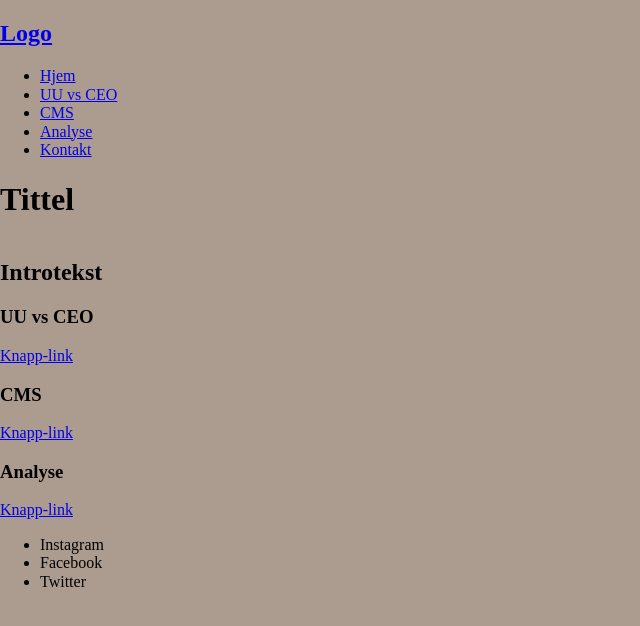
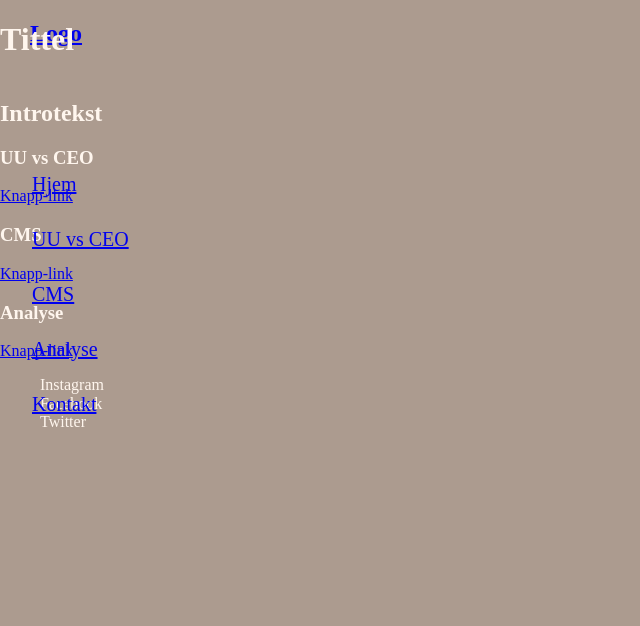
Before and after one commit to MiriamKy/Webdesign_2022, a PHP site: the page made by Deleksamen2 - nettside/index.html in a window 1280 px wide. Shown: the top 626 px of the page, without its empty margins (0-640 px from the left). Run offline with PHP 8.4, Linux system fonts and the light colour scheme.

Commit message:
Update style.css

```diff
--- a/Deleksamen2 - nettside/style.css
+++ b/Deleksamen2 - nettside/style.css
@@ -1,8 +1,45 @@
-body{
-    background-color: rgb(172, 155, 143);
+/* Fargepallett */
+
+:root{
+    --hvit: rgb(255, 246, 238);
+    --beige: rgb(172, 155, 143);
+    --brun: rgb(111, 71, 46);
+    --sort: rgb(15, 14, 13);
 }
 
-#grid-container{
+
+
+/* Klasser (legge inn fonter her senere?? */
+
+.hvit-bakgrunn{
+    color: var(--brun);
+    background-color: var(--hvit)
+}
+
+.lys-bakgrunn{
+    color: var(--hvit);
+    background-color: var(--beige)
+}
+
+.brun-bakgrunn{
+    color: var(--hvit);
+    background-color: var(--brun)
+}
+
+.mørk-bakgrunn{
+    color: var(--hvit);
+    background-color: var(--sort)
+}
+
+
+
+/* Gjelder for hele siden */
+
+body{
+    margin: 0;
+}
+
+#grid{
     display: grid;
     grid-template-areas:"header"
                         "main"
@@ -11,28 +48,61 @@
     grid-template-columns: 1fr;
 }
 
+
+
+/* Header */
+
 header{
     grid-area: header;
-
 }
 
-#nav{
-    overflow: auto;
-    background-color: #ffffff;
-    padding: 2rem;
-    display: flex-end;
+header nav{
     align-items: baseline;
+    justify-content: center;
     justify-content: space-between;
 }
 
 
+/* Header - logo */
+
+#logo{
+    justify-content: left;
+    padding-left: 30px;
+}
+
+
+
+/* Header - meny */
+
+#meny{
+    position: absolute;
+    top:125px;
+    left:0;
+    width: 100%;
+    padding: 1rem;
+}
+
+ul li{
+    list-style: none;
+}
+
+ul a{
+    padding: 1rem;
+    display: inline-block;
+    font-size: 20px;
+}
+
+
+
+/* Hovedområde */
 
 main{
-    grid-area: main;
-    display: flex;
-    flex-wrap: wrap;
-    gap: 1rem;
+
 }
+
+
+
+/* Footer */
 
 footer{
     grid-area: footer;
```
